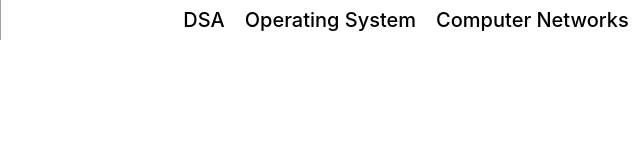
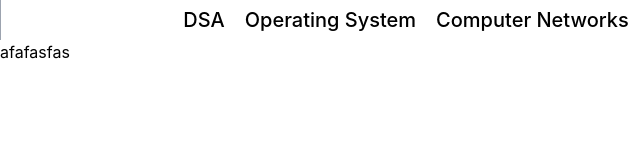
Before and after one commit to abhishekdhole/Workspace, a website built with Vite: page ex.html in a window 1280 px wide. Shown: the full height of the page, 0-640 px from the left. Built offline with nearby package versions, Linux system fonts and the light colour scheme.

Commit message:
first commit

```diff
--- a/ex.html
+++ b/ex.html
@@ -726,6 +726,8 @@
             </div>
 
         </div>
+
+        <div class="border-5 border-red-400  w-96 h-96 ">afafasfas</div>
 </body>
 
 </html>
```
